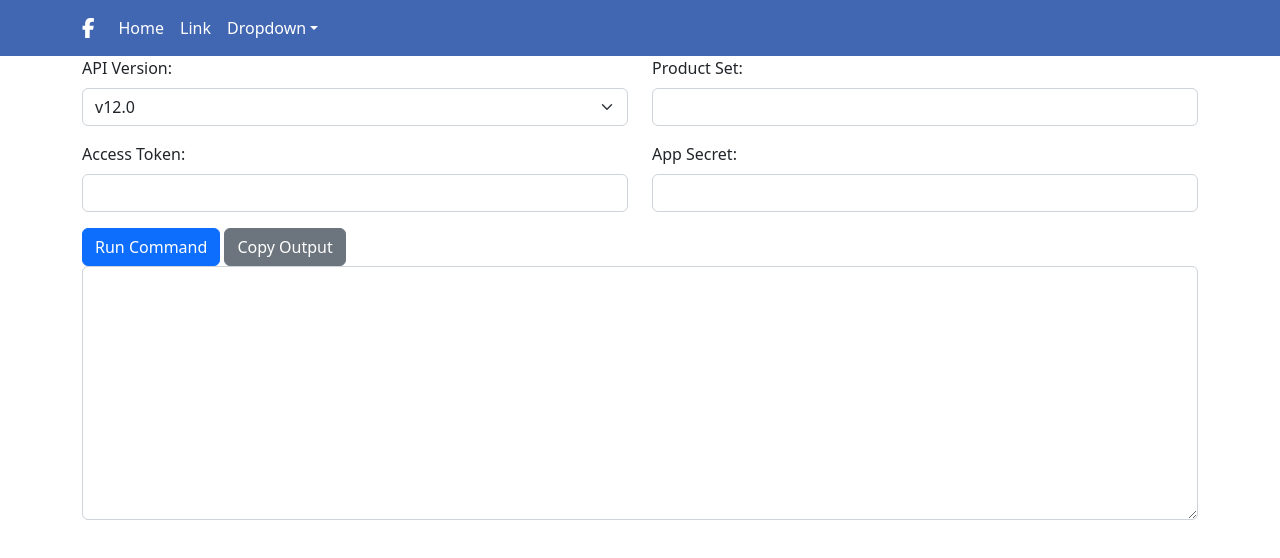
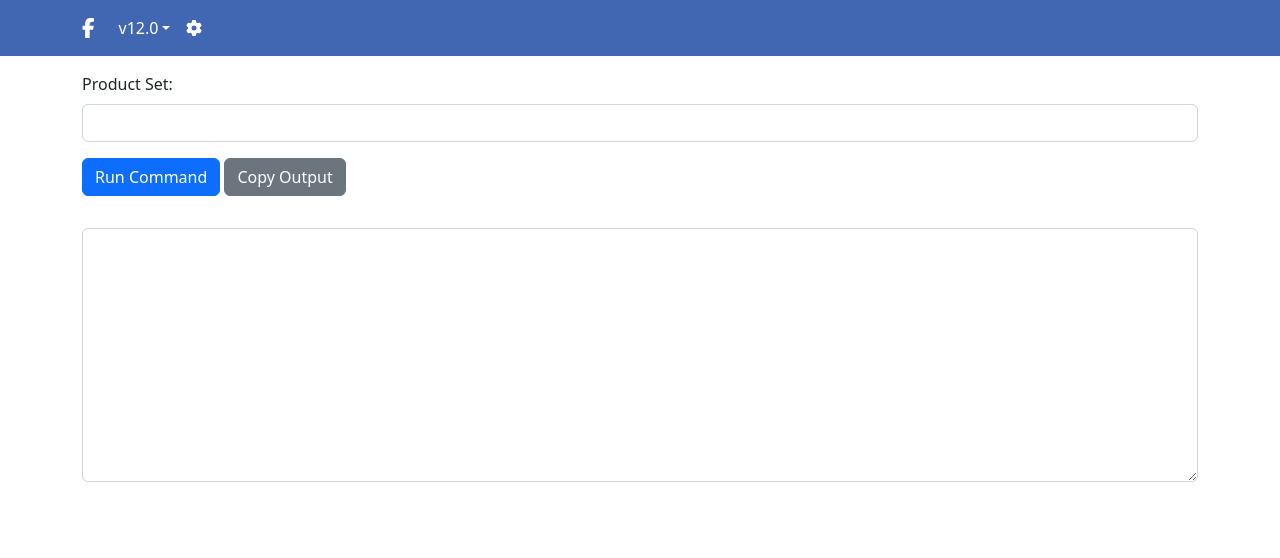
Before and after one commit to taskinoz/Facebook-API-Tester, a React (Vite) app: page / in a window 1280 px wide. Shown: the top 558 px of the page. Built offline with nearby package versions, Linux system fonts and the light colour scheme.

Commit message:
Added modal for settings and added dropdown for api version

```diff
--- a/src/App.jsx
+++ b/src/App.jsx
@@ -5,6 +5,8 @@ import { Button, Container, Form, Row, Col, Nav, Navbar, NavDropdown } from 'rea
 import ApiVersion from './Components/ApiVersion';
 import { FontAwesomeIcon } from '@fortawesome/react-fontawesome';
 import { faFacebook, faFacebookF } from '@fortawesome/free-brands-svg-icons';
+import { faCog } from '@fortawesome/free-solid-svg-icons';
+import Settings from './Components/Settings';
 
 function App() {
   const [apiVersion, setApiVersion] = useState('v12.0');
@@ -12,6 +14,7 @@ function App() {
   const [accessToken, setAccessToken] = useState(localStorage.getItem('access-token') || '');
   const [appSecret, setAppSecret] = useState(localStorage.getItem('app-secret') || '');
   const [jsonOutput, setJsonOutput] = useState('');
+  const [settingsOpen, setSettingsOpen] = useState(false);
 
   const handleRunClick = () => {
     // Construct the API URL
@@ -52,59 +55,50 @@ function App() {
   return (
     <div className="App">
       <Navbar expand="lg" className="navbar-bg">
-        <Container>
+        <Container style={{filter: `blur(${settingsOpen?'3':'0'}px)`}}>
           <Navbar.Brand href="#home"><FontAwesomeIcon className="nav-icon" icon={faFacebookF} /></Navbar.Brand>
-          <Navbar.Toggle aria-controls="basic-navbar-nav" />
+          <Navbar.Toggle aria-controls="basic-navbar-nav"/>
           <Navbar.Collapse id="basic-navbar-nav">
-            <Nav className="me-auto">
-              <Nav.Link href="#home">Home</Nav.Link>
-              <Nav.Link href="#link">Link</Nav.Link>
-              <NavDropdown title="Dropdown" id="basic-nav-dropdown">
-                <NavDropdown.Item href="#action/3.1">Action</NavDropdown.Item>
-                <NavDropdown.Item href="#action/3.2">
-                  Another action
-                </NavDropdown.Item>
-                <NavDropdown.Item href="#action/3.3">Something</NavDropdown.Item>
-                <NavDropdown.Divider />
-                <NavDropdown.Item href="#action/3.4">
-                  Separated link
-                </NavDropdown.Item>
-              </NavDropdown>
-            </Nav>
-          </Navbar.Collapse>
-        </Container>
-      </Navbar>
-      <Container>
-        <Form>
-          <Row className="mb-3">
-            <Form.Group as={Col}>
+            <Nav className="ml-auto">
               <ApiVersion
                 apiVersion={apiVersion}
                 setApiVersion={setApiVersion}
                 minVersion={12}
                 maxVersion={16}
               />
-            </Form.Group>
+              <Nav.Link onClick={() => setSettingsOpen(!settingsOpen)}>
+                <FontAwesomeIcon icon={faCog} />
+              </Nav.Link>
+            </Nav>
+          </Navbar.Collapse>
+        </Container>
+      </Navbar>
+      <Container style={{ filter: `blur(${settingsOpen ? '3' : '0'}px)` }}>
+        <Form>
+          <Row className="my-3">
             <Form.Group as={Col}>
               <Form.Label>Product Set:</Form.Label>
               <Form.Control value={productSet} onChange={e => setProductSet(e.target.value)} />
             </Form.Group>
           </Row>
-          <Row className="mb-3">
-            <Form.Group as={Col}>
-              <Form.Label>Access Token:</Form.Label>
-              <Form.Control value={accessToken} onChange={e => setAccessToken(e.target.value)} />
-            </Form.Group>
-            <Form.Group as={Col}>
-              <Form.Label>App Secret:</Form.Label>
-              <Form.Control value={appSecret} onChange={e => setAppSecret(e.target.value)} />
-            </Form.Group>
-          </Row>
           <Button variant="primary" onClick={handleRunClick}>Run Command</Button>{' '}
           <Button variant="secondary" onClick={handleCopyClick}>Copy Output</Button>
         </Form>
-        <Form.Control id="json-output" as="textarea" rows={10} value={jsonOutput} readOnly />
+        <Row className="my-3">
+          <Col>
+            <Form.Control className='my-3' id="json-output" as="textarea" rows={10} value={jsonOutput} readOnly />
+          </Col>
+        </Row>
       </Container>
+
+      {settingsOpen && <Settings
+        settingsOpen={settingsOpen}
+        setSettingsOpen={setSettingsOpen}
+        accessToken={accessToken}
+        setAccessToken={setAccessToken}
+        appSecret={appSecret}
+        setAppSecret={setAppSecret}
+      />}
     </div>
   )
 }
--- a/src/Components/ApiVersion.jsx
+++ b/src/Components/ApiVersion.jsx
@@ -1,18 +1,29 @@
-import { Form } from 'react-bootstrap';
+import { Form, NavDropdown } from 'react-bootstrap';
 
 const ApiVersion = ({
     apiVersion,
     setApiVersion,
     minVersion,
     maxVersion,
+    newDropdown = true,
 }) => {
 
     const optionHtml = [];
     for (let i = minVersion; i <= maxVersion; i++) {
-        optionHtml.push(<option key={i} value={`v${i}.0`}>{`v${i}.0`}</option>)
+        if (newDropdown) {
+            optionHtml.push(<NavDropdown.Item key={i} onClick={() => setApiVersion(`v${i}.0`)}>{`v${i}.0`}</NavDropdown.Item >)
+        }
+        else {
+            optionHtml.push(<option key={i} value={`v${i}.0`}>{`v${i}.0`}</option>)
+        }
     }
-
-    return (
+    return newDropdown ?
+        <>
+            <NavDropdown title={apiVersion} id="basic-nav-dropdown">
+                {optionHtml}
+            </NavDropdown>
+        </>
+    :
         <>
             <Form.Label>API Version:</Form.Label>
             <Form.Select
@@ -22,7 +33,6 @@ const ApiVersion = ({
                 {optionHtml}
             </Form.Select>
         </>
-    )
 }
 
 export default ApiVersion
--- /dev/null
+++ b/src/Components/Settings.jsx
@@ -0,0 +1,36 @@
+import { Button, Modal, Form, Col } from "react-bootstrap";
+
+const Settings = ({
+    settingsOpen = false,
+    setSettingsOpen,
+    accessToken,
+    setAccessToken,
+    appSecret,
+    setAppSecret,
+}) => {
+    return (
+        <div
+            className="modal show"
+            style={{ display: 'block', position: 'absolute' }}
+        >
+            <Modal.Dialog>
+                <Modal.Header>
+                    <Modal.Title>Modal title</Modal.Title>
+                </Modal.Header>
+                <Form.Group as={Col} className="px-3 py-2">
+                    <Form.Label>Access Token:</Form.Label>
+                    <Form.Control value={accessToken} onChange={e => setAccessToken(e.target.value)} />
+                </Form.Group>
+                <Form.Group as={Col} className="px-3 py-2">
+                    <Form.Label>App Secret:</Form.Label>
+                    <Form.Control value={appSecret} onChange={e => setAppSecret(e.target.value)} />
+                </Form.Group>
+                <Modal.Footer>
+                    <Button variant="primary" onClick={() => setSettingsOpen(false)}>Save changes</Button>
+                </Modal.Footer>
+            </Modal.Dialog>
+        </div>
+    );
+}
+
+export default Settings;
```
